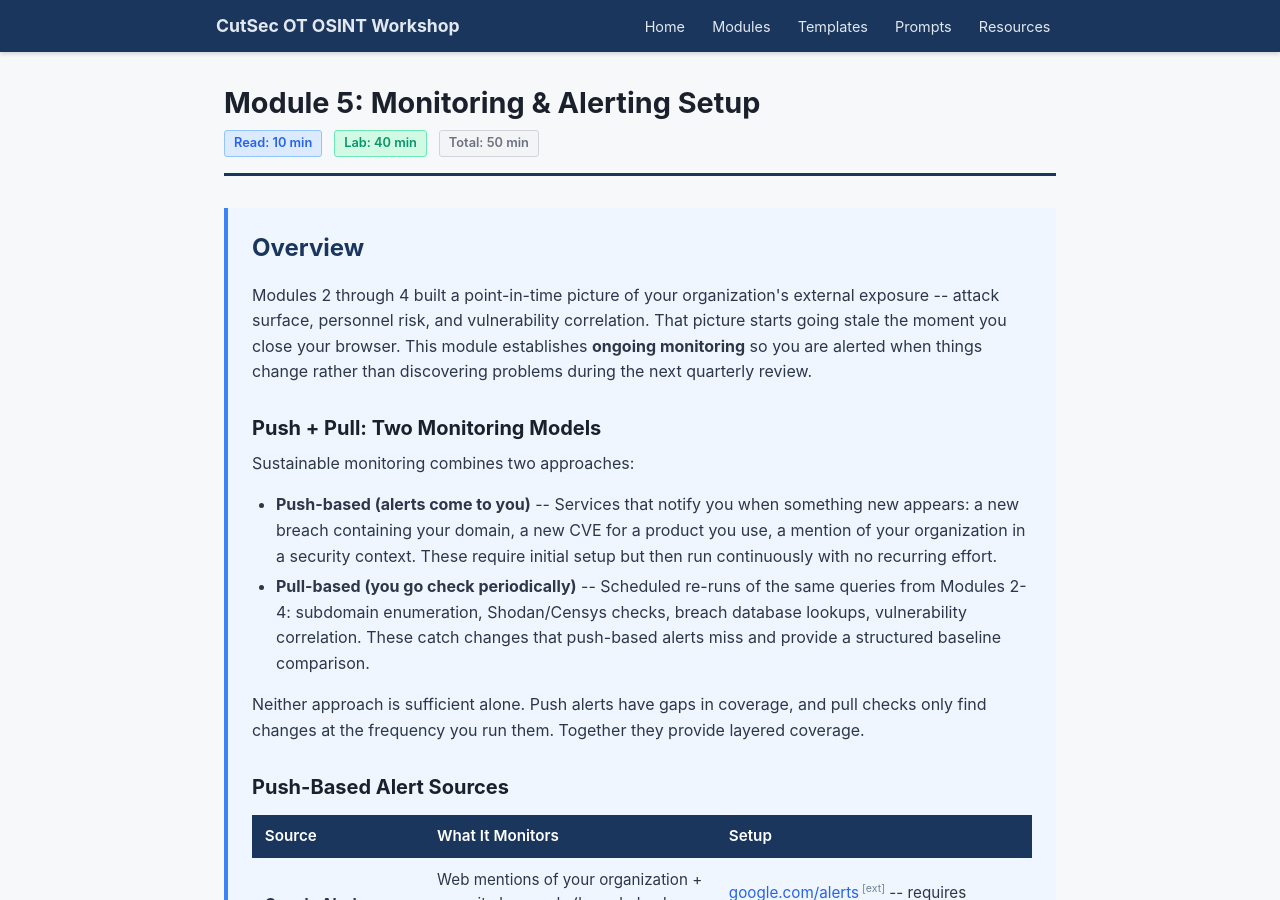
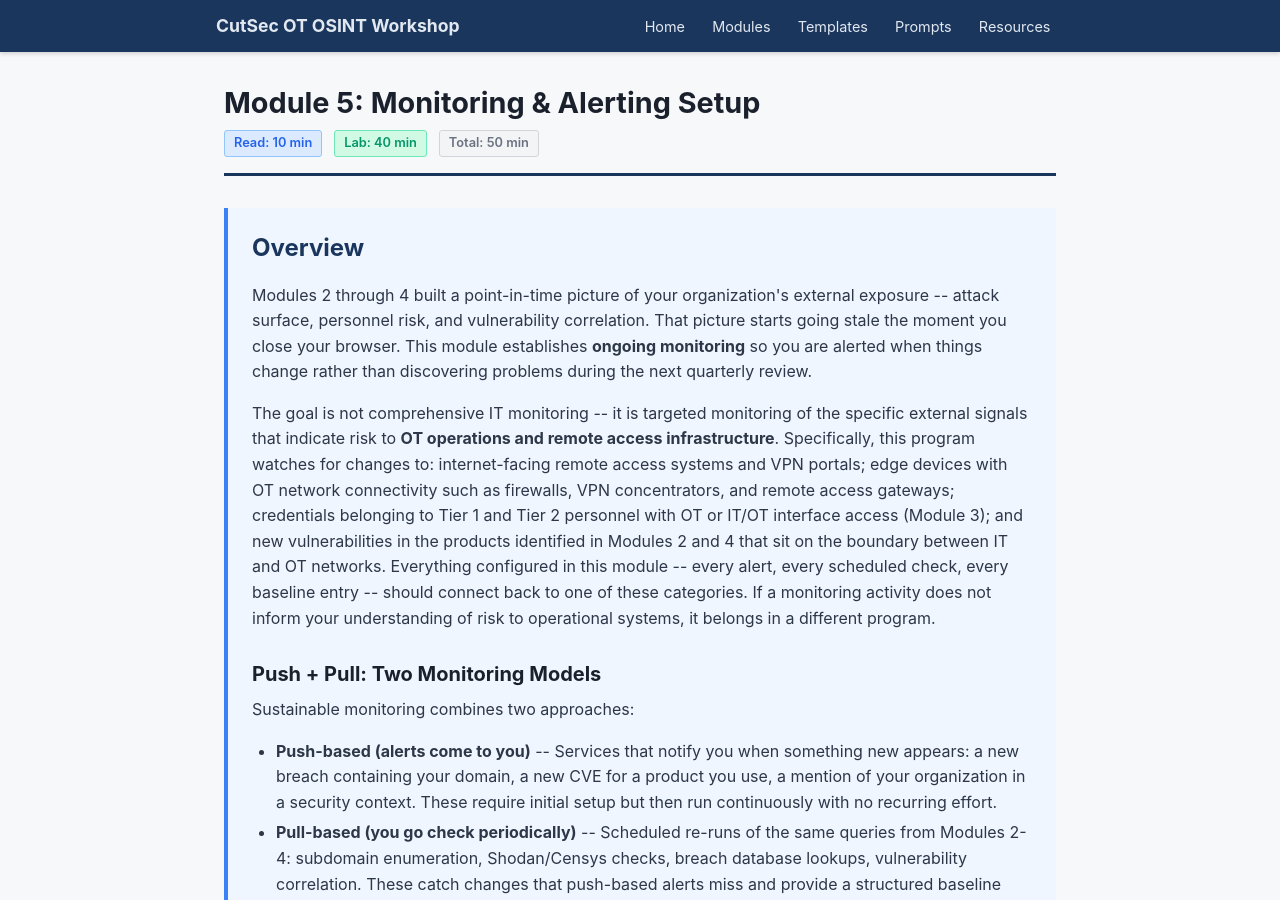
Before and after one commit to cutaway-security/ot-osint-program-workshop, a Jekyll site: the page built from modules/m5-monitoring-alerting.html, in a window 1280 px wide and 900 px high. Built offline with Jekyll 4.4.1, drawn with Linux system fonts in a browser that asks for light colours.

Commit message:
Add M5 OT/remote access monitoring purpose framing
New paragraph after opening establishes explicit scope: VPN portals,
edge devices with OT connectivity, Tier 1/2 personnel credentials,
and IT-OT boundary product vulnerabilities. Not comprehensive IT
monitoring -- targeted external signals indicating OT risk.

Co-Authored-By: Claude Opus 4.6 <noreply@anthropic.com>

```diff
--- a/modules/m5-monitoring-alerting.html
+++ b/modules/m5-monitoring-alerting.html
@@ -16,6 +16,8 @@ next_module_title: "M6: Runbook Development"
   <h2>Overview</h2>
 
   <p>Modules 2 through 4 built a point-in-time picture of your organization's external exposure -- attack surface, personnel risk, and vulnerability correlation. That picture starts going stale the moment you close your browser. This module establishes <strong>ongoing monitoring</strong> so you are alerted when things change rather than discovering problems during the next quarterly review.</p>
+
+  <p>The goal is not comprehensive IT monitoring -- it is targeted monitoring of the specific external signals that indicate risk to <strong>OT operations and remote access infrastructure</strong>. Specifically, this program watches for changes to: internet-facing remote access systems and VPN portals; edge devices with OT network connectivity such as firewalls, VPN concentrators, and remote access gateways; credentials belonging to Tier 1 and Tier 2 personnel with OT or IT/OT interface access (Module 3); and new vulnerabilities in the products identified in Modules 2 and 4 that sit on the boundary between IT and OT networks. Everything configured in this module -- every alert, every scheduled check, every baseline entry -- should connect back to one of these categories. If a monitoring activity does not inform your understanding of risk to operational systems, it belongs in a different program.</p>
 
   <h3>Push + Pull: Two Monitoring Models</h3>
 
```
